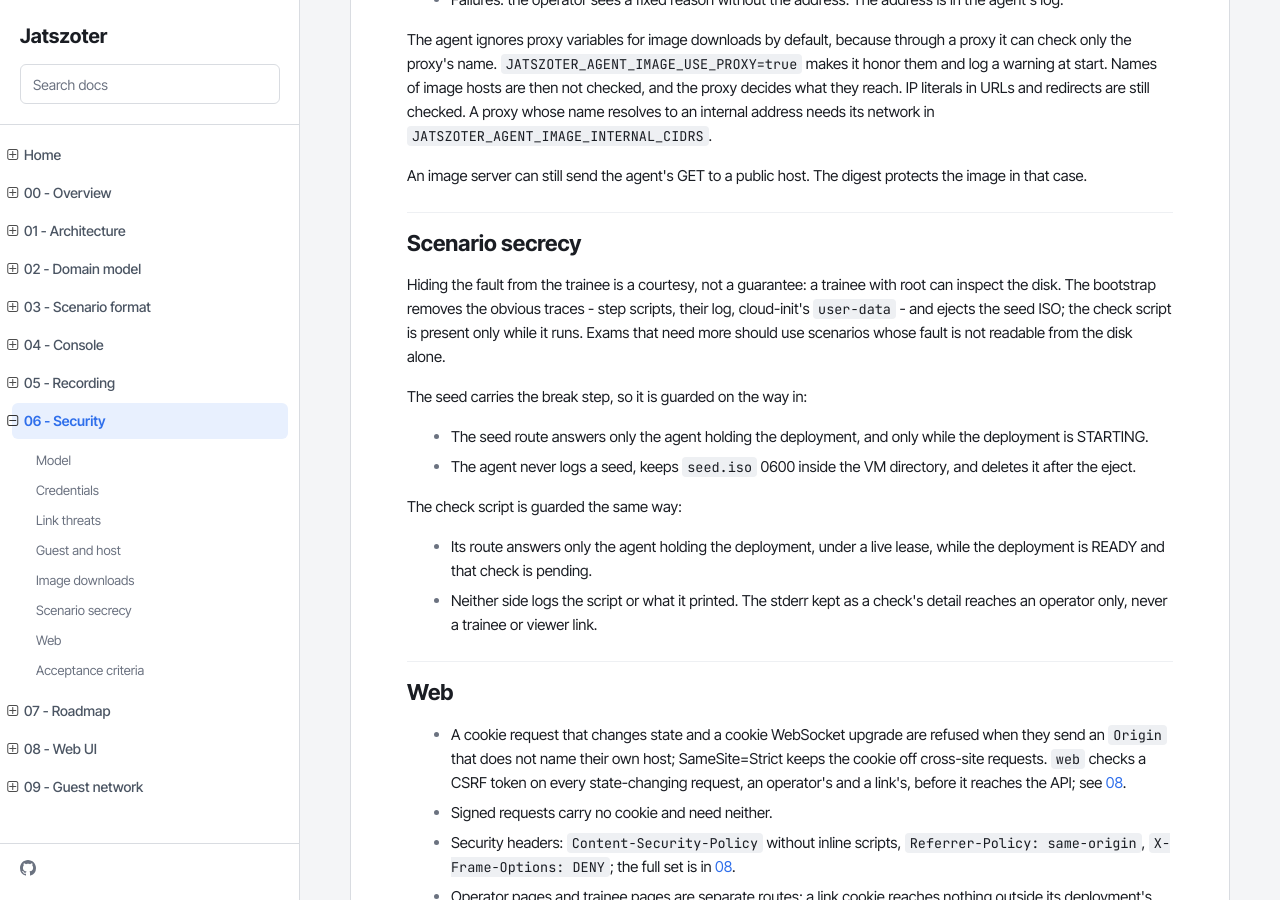
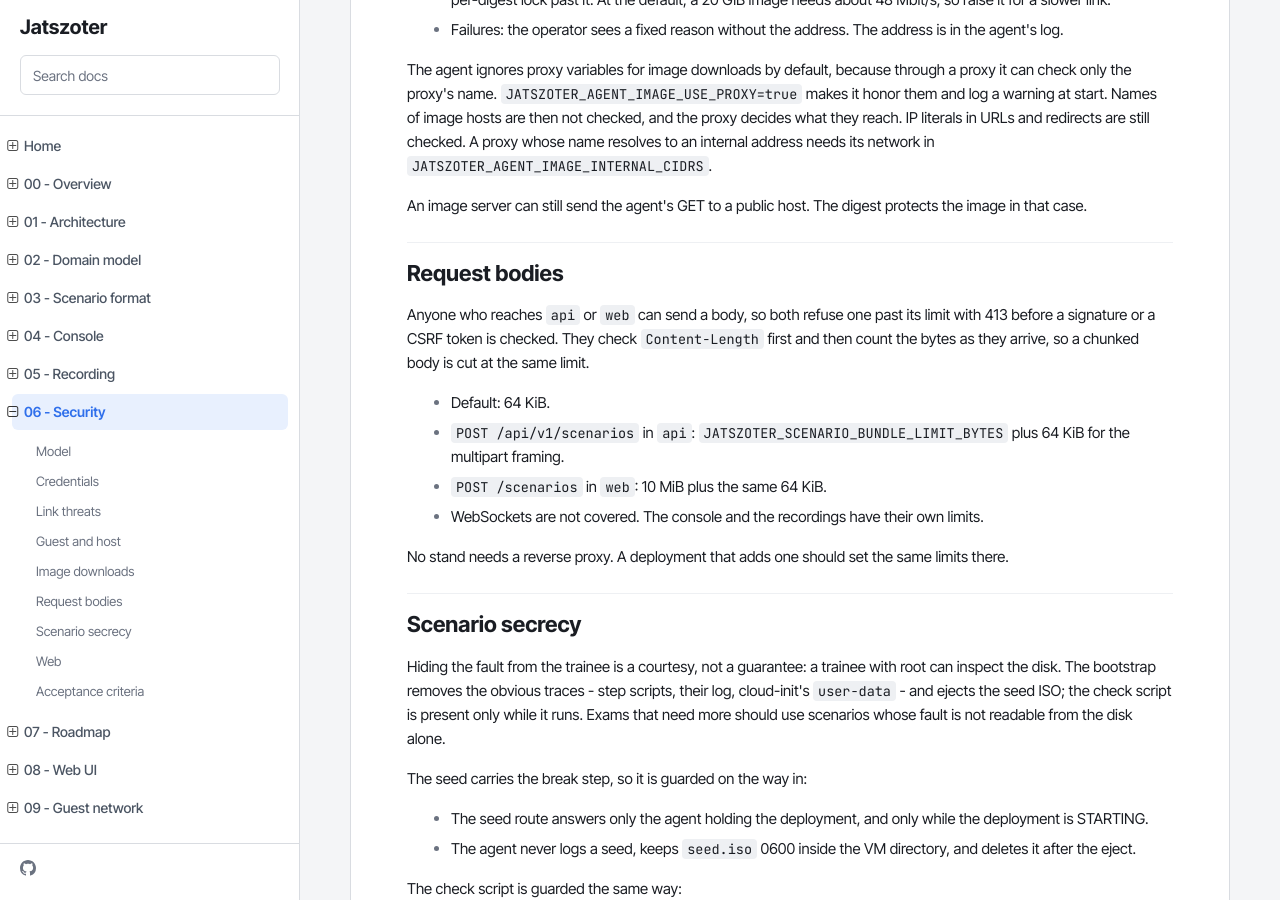
Before and after one commit to oberon-systems/jatszoter, an MkDocs documentation site: the page built from docs/project/06-security.md, in a window 1280 px wide and 900 px high, scrolled down 3151 px. Built offline with MkDocs 1.6.1, drawn with Linux system fonts in a browser that asks for light colours.

Commit message:
[docs][security]: describe the request body limits
    The security notes list the limits of api and web and what they do not
    cover.

```diff
--- a/docs/project/06-security.md
+++ b/docs/project/06-security.md
@@ -10,6 +10,7 @@ operator has not taken control.
 - [Link threats](#link-threats)
 - [Guest and host](#guest-and-host)
 - [Image downloads](#image-downloads)
+- [Request bodies](#request-bodies)
 - [Scenario secrecy](#scenario-secrecy)
 - [Web](#web)
 - [Acceptance criteria](#acceptance-criteria)
@@ -153,6 +154,24 @@ proxy whose name resolves to an internal address needs its network in
 An image server can still send the agent's GET to a public host. The digest
 protects the image in that case.
 
+## Request bodies
+
+Anyone who reaches `api` or `web` can send a body, so both refuse one past
+its limit with 413 before a signature or a CSRF token is checked. They check
+`Content-Length` first and then count the bytes as they arrive, so a chunked
+body is cut at the same limit.
+
+- Default: 64 KiB.
+- `POST /api/v1/scenarios` in `api`:
+  `JATSZOTER_SCENARIO_BUNDLE_LIMIT_BYTES` plus 64 KiB for the multipart
+  framing.
+- `POST /scenarios` in `web`: 10 MiB plus the same 64 KiB.
+- WebSockets are not covered. The console and the recordings have their own
+  limits.
+
+No stand needs a reverse proxy. A deployment that adds one should set the
+same limits there.
+
 ## Scenario secrecy
 
 Hiding the fault from the trainee is a courtesy, not a guarantee: a trainee
```
